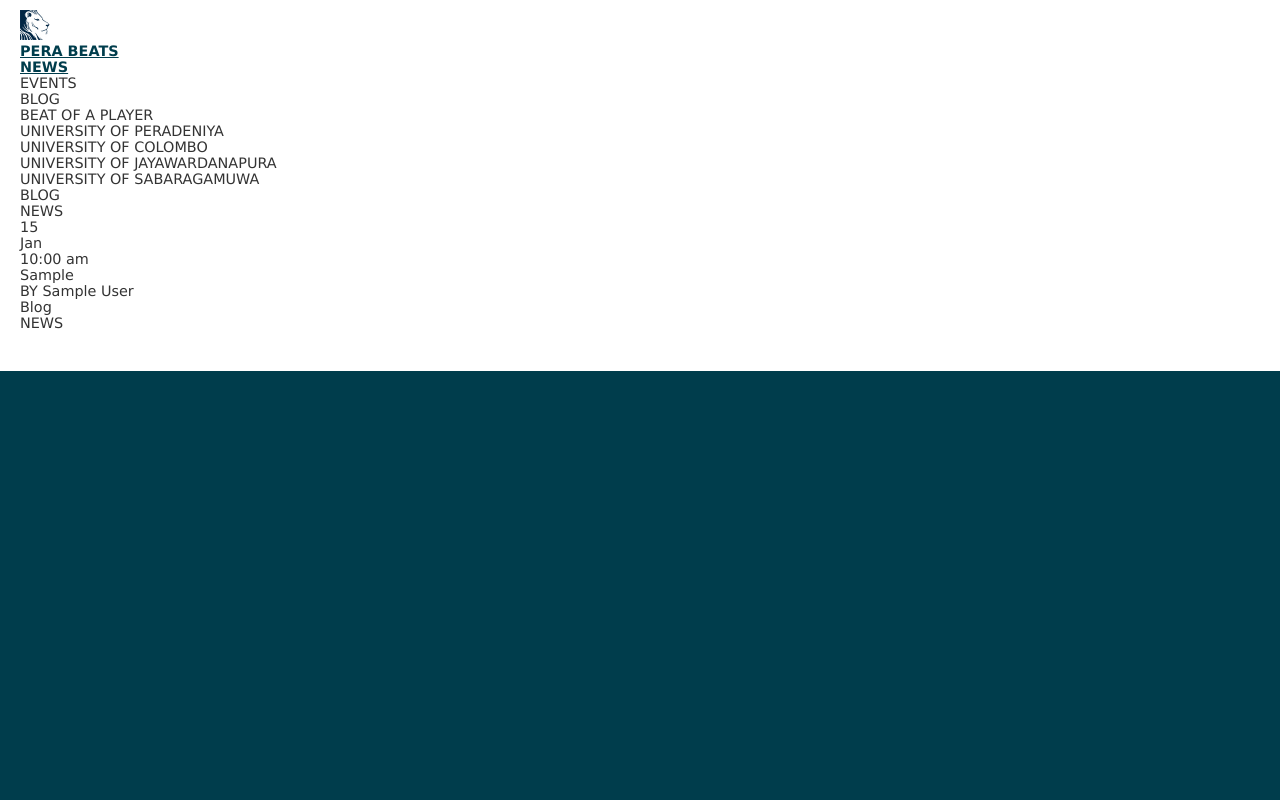
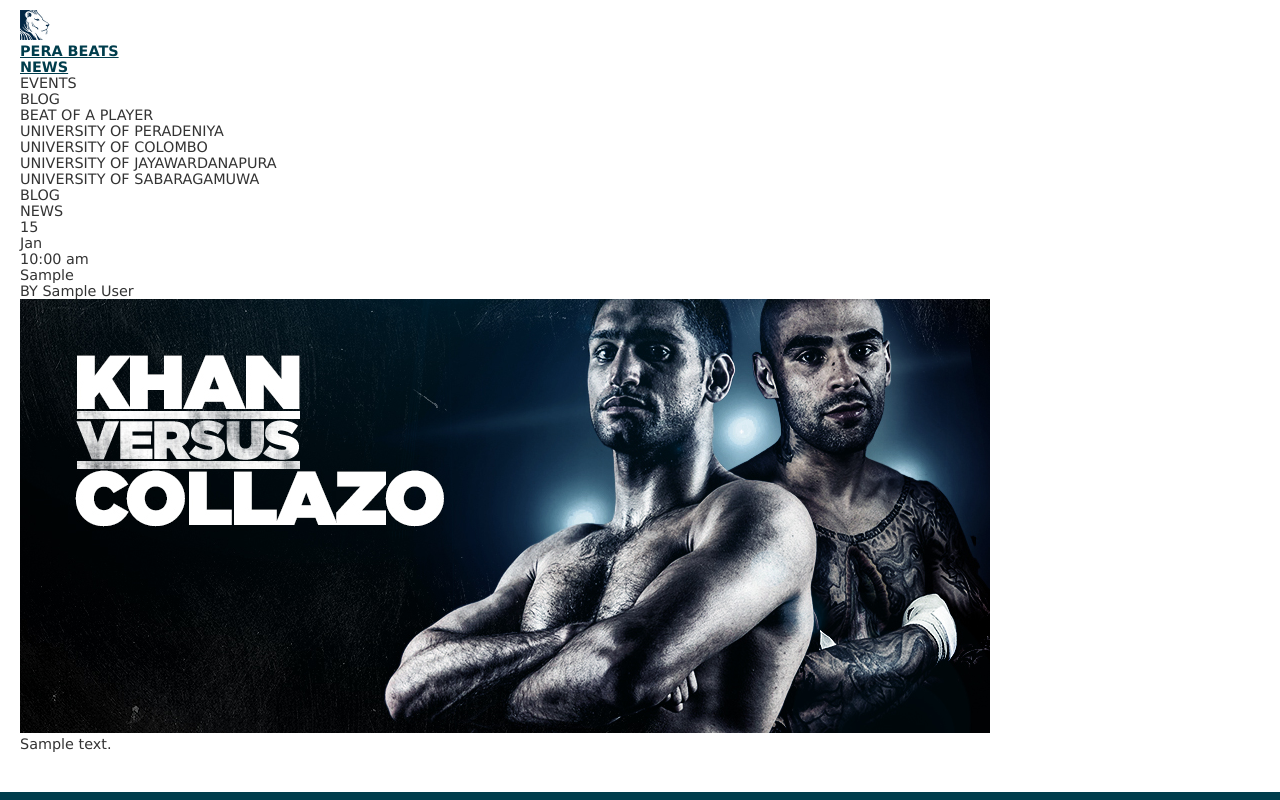
Before and after one commit to tharinda221/perabeats, a CakePHP app: the page made by app/View/News/index.ctp in a window 1280 px wide. Run offline with PHP 8.4 and a stand-in for CakePHP, Linux system fonts and the light colour scheme; the template is opened without the code that fills it: most values are stand-ins (such as "Sample title", 1, 10 or a date in 2020); data that the repository does not hold is empty; some libraries are stand-ins or nearby versions.

Commit message:
updated news

```diff
--- a/app/View/News/index.ctp
+++ b/app/View/News/index.ctp
@@ -35,21 +35,18 @@
   <div class="single_header">
      <div class="date"><div class="date_num"><?php echo date('d', strtotime($newses['news']['news_date_added'])) ?></div>
      	<div class="date_str"><?php echo date('M', strtotime($newses['news']['news_date_added'])) ?></div>
-              <div class="timed"><?php echo date('g:i a', strtotime($newses['news']['news_date_added'])) ?></div></div>
+     	<div class="timed"><?php echo date('g:i a', strtotime($newses['news']['news_date_added'])) ?></div>
+     </div>
      <div class="single_topic"><?php echo $newses['news']['news_topic'];  ?></div>
      <div class="single_by">BY <span><?php echo $newses['log_user']['lg_fname'] ."  ".$newses['log_user']['lg_lastname'];  ?></span></div>
   </div>
+     <div class="single_image"><img src="/perabeats/images/news/khan-collazo.jpg" width="970" height="434" alt=""/></div>
+     <div class="single_desc"><?php echo $newses['news']['news_small_desc'];  ?></div>
+
 
 
     <?php endforeach; ?>
         </div>
     </div>
-    <div class="content">
 
-        <div class="left_panel">Blog
 </div>
-        <div class="right_panel">
-            <div class="mid_header">NEWS</div>
-        </div>
-    </div>
-</div>
--- a/app/webroot/css/view.css
+++ b/app/webroot/css/view.css
@@ -12,4 +12,4 @@
 .single_header .single_topic {margin-left:10px;overflow:hidden;float:left;font-size:22px; width:526px;color:#012644; text-transform:uppercase}
 .single_header .single_by{margin-left:10px;overflow:hidden;float:left;font-size:13px;color:#4b5659;text-transform:uppercase}
 .single_header .single_by span{color:#ca125c}
-.right_panel .single_image{height:373px;width:605px;overflow:hidden;margin-top:10px;}
+.single_image{height:231px;width:605px;overflow:hidden;margin-top:10px;}
```
Lines whose indentation alone changed are shown as unchanged.
